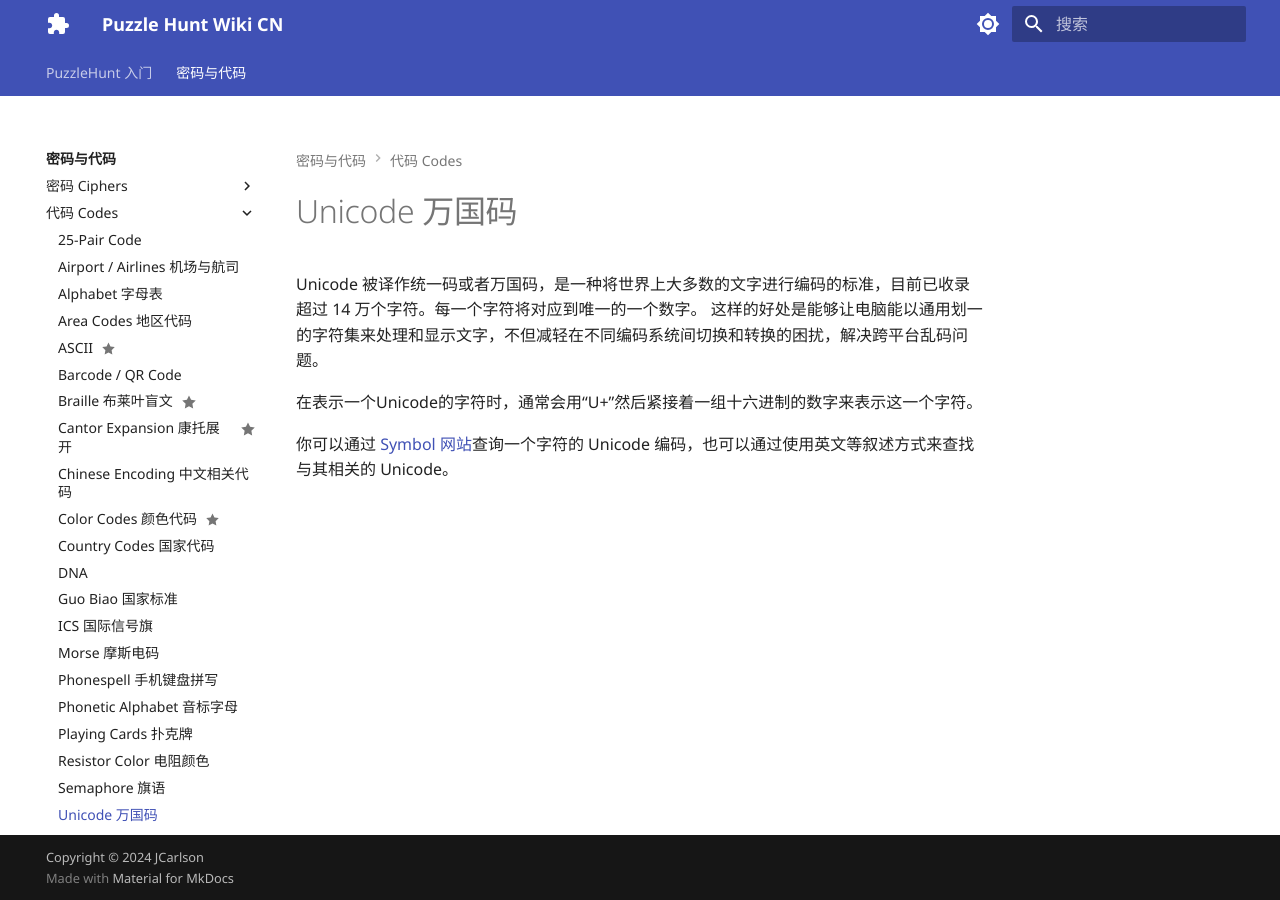
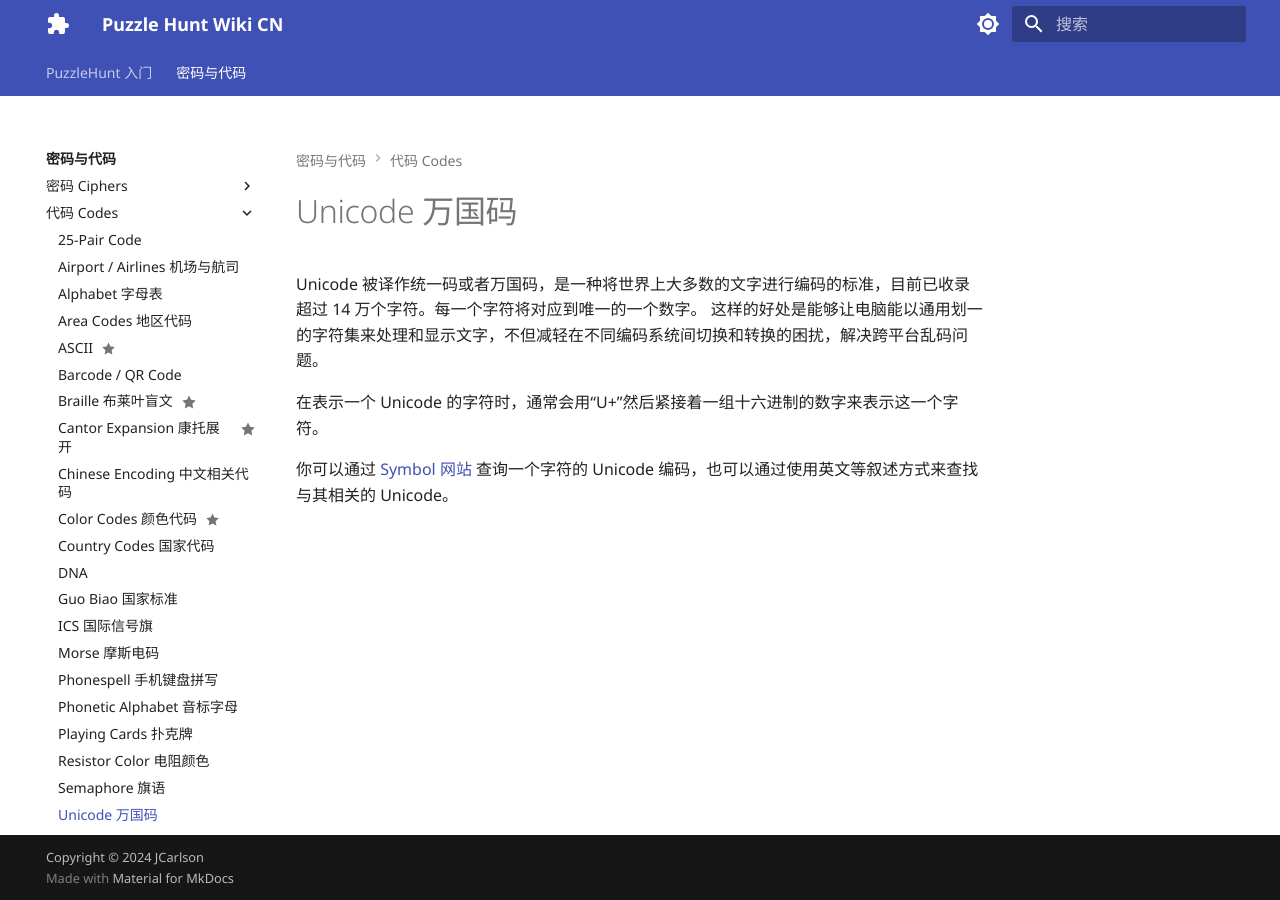
Before and after one commit to JimmyCHWang/puzzle-hunt-wiki-cn, an MkDocs documentation site: the page built from docs/ciphers-and-codes/codes/unicode.md, in a window 1280 px wide. Built offline with MkDocs 1.6.1 and Material for MkDocs 9.7.7, drawn with Linux system fonts in a browser that asks for light colours; plug-ins that fetch from the network failed and are left out.

Commit message:
Fix space problem

```diff
--- a/docs/ciphers-and-codes/codes/unicode.md
+++ b/docs/ciphers-and-codes/codes/unicode.md
@@ -6,6 +6,6 @@ description: Unicode
 Unicode 被译作统一码或者万国码，是一种将世界上大多数的文字进行编码的标准，目前已收录超过 14 万个字符。每一个字符将对应到唯一的一个数字。
 这样的好处是能够让电脑能以通用划一的字符集来处理和显示文字，不但减轻在不同编码系统间切换和转换的困扰，解决跨平台乱码问题。
 
-在表示一个Unicode的字符时，通常会用“U+”然后紧接着一组十六进制的数字来表示这一个字符。
+在表示一个 Unicode 的字符时，通常会用“U+”然后紧接着一组十六进制的数字来表示这一个字符。
 
-你可以通过 [Symbol 网站](https://symbl.cc/cn/)查询一个字符的 Unicode 编码，也可以通过使用英文等叙述方式来查找与其相关的 Unicode。
+你可以通过 [Symbol 网站](https://symbl.cc/cn/) 查询一个字符的 Unicode 编码，也可以通过使用英文等叙述方式来查找与其相关的 Unicode。
```
